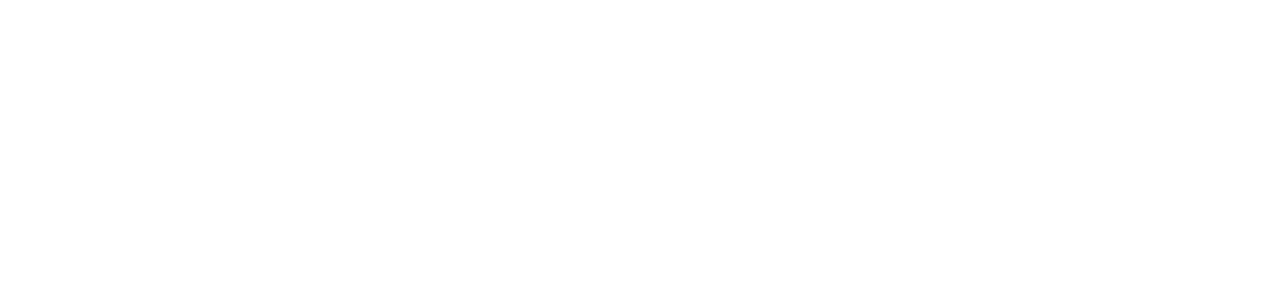
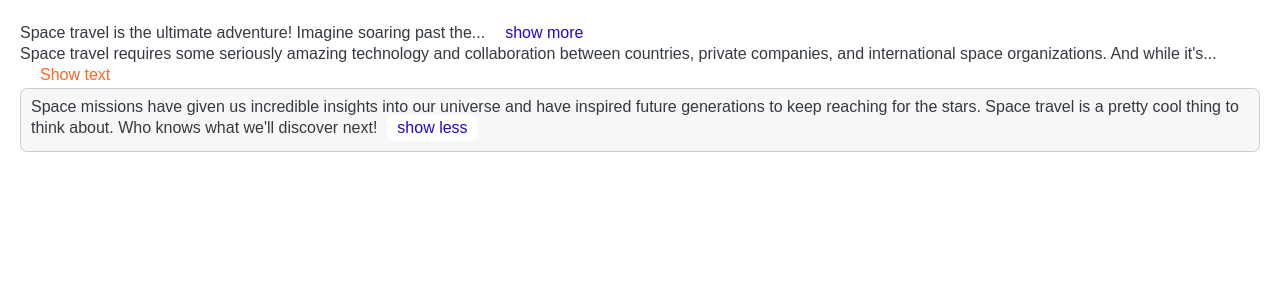
Before and after one commit to GabbenPapa/React-Steps, a React (Vite) app: page /text-expander in a window 1280 px wide. Before the commit this address had no page. Shown: the top 300 px of the page. Built offline with nearby package versions, Linux system fonts and the light colour scheme.

Commit message:
Add Text Expander

```diff
--- a/package.json
+++ b/package.json
@@ -10,6 +10,7 @@
     "preview": "vite preview"
   },
   "dependencies": {
+    "prop-types": "^15.8.1",
     "react": "^19.0.0",
     "react-dom": "^19.0.0",
     "react-router-dom": "^7.4.1"
--- a/src/App.jsx
+++ b/src/App.jsx
@@ -11,6 +11,7 @@
 import FlashCards from "./flashcards.jsx";
 import Accordion from "./Accordion.jsx";
 import StarRating from "./StarRating.jsx";
+import TextExpander from "./TextExpander.jsx";
 
 function App() {
   return (
@@ -22,6 +23,7 @@
         <Route path="/flashcards" element={<FlashCards />} />
         <Route path="/accordion" element={<Accordion />} />
         <Route path="/star" element={<StarRating />} />
+        <Route path="/text-expander" element={<TextExpander />} />
       </Routes>
     </Router>
   );
@@ -34,6 +36,8 @@
     <div>
       <h1>Welcome to the Launcher!</h1>
       <ul>
+        <Spacer height="10px" />
+
         <div className="buttons">
           <button
             style={{ backgroundColor: "grey", color: "white" }}
@@ -75,6 +79,7 @@
             Accordion
           </button>
         </div>
+
         <Spacer height="10px" />
 
         <div className="buttons">
@@ -83,6 +88,17 @@
             onClick={() => navigate("/star")}
           >
             Stars
+          </button>
+        </div>
+
+        <Spacer height="10px" />
+
+        <div className="buttons">
+          <button
+            style={{ backgroundColor: "grey", color: "white" }}
+            onClick={() => navigate("/text-expander")}
+          >
+            Text Expander
           </button>
         </div>
       </ul>
--- /dev/null
+++ b/src/TextExpander.css
@@ -0,0 +1,15 @@
+* {
+  padding: 0;
+  margin: 0;
+}
+
+body {
+  font-family: sans-serif;
+}
+
+.box {
+  padding: 10px;
+  border: 1px solid #ccc;
+  border-radius: 7px;
+  background-color: #f7f7f7;
+}
--- /dev/null
+++ b/src/TextExpander.jsx
@@ -0,0 +1,73 @@
+import "./TextExpander.css";
+import React from "react";
+
+export default function App() {
+  return (
+    <div>
+      <TextExpander className="box">
+        Space travel is the ultimate adventure! Imagine soaring past the stars
+        and exploring new worlds. It's the stuff of dreams and science fiction,
+        but believe it or not, space travel is a real thing. Humans and robots
+        are constantly venturing out into the cosmos to uncover its secrets and
+        push the boundaries of what's possible.
+      </TextExpander>
+
+      <TextExpander
+        className="box"
+        collapsedNumWords={20}
+        expandButtonText="Show text"
+        collapseButtonText="Collapse text"
+        buttonColor="#ff6622"
+      >
+        Space travel requires some seriously amazing technology and
+        collaboration between countries, private companies, and international
+        space organizations. And while it's not always easy (or cheap), the
+        results are out of this world. Think about the first time humans stepped
+        foot on the moon or when rovers were sent to roam around on Mars.
+      </TextExpander>
+
+      <TextExpander expanded={true} className="box">
+        Space missions have given us incredible insights into our universe and
+        have inspired future generations to keep reaching for the stars. Space
+        travel is a pretty cool thing to think about. Who knows what we'll
+        discover next!
+      </TextExpander>
+    </div>
+  );
+}
+
+function TextExpander({
+  collapsedNumWords = 10,
+  expandButtonText = "show more",
+  collapseButtonText = "show less",
+  buttonColor = "#1f09cd",
+  expanded = false,
+  className = "",
+  children,
+}) {
+  const [isExpanded, setIsExpanded] = React.useState(expanded);
+
+  const displayText = isExpanded
+    ? children
+    : children.split(" ").slice(0, collapsedNumWords).join(" ") + "...";
+
+  const buttonStyle = {
+    backgroundColor: "white",
+    borderRadius: "5px",
+    border: "none",
+    font: "inherit",
+    cursor: "pointer",
+    marginLeft: "10px",
+    marginRight: "10px",
+    color: buttonColor,
+  };
+
+  return (
+    <div className={isExpanded && className === "box" ? "box" : ""}>
+      <span>{displayText}</span>
+      <button style={buttonStyle} onClick={() => setIsExpanded((exp) => !exp)}>
+        {isExpanded ? collapseButtonText : expandButtonText}
+      </button>
+    </div>
+  );
+}
```
Also changed, not shown: 1 other file (tests, documents, lock files or other folders).
